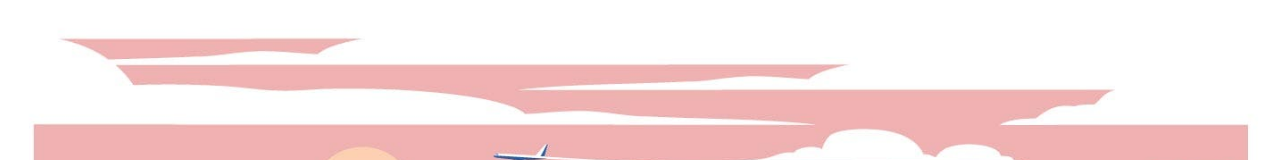
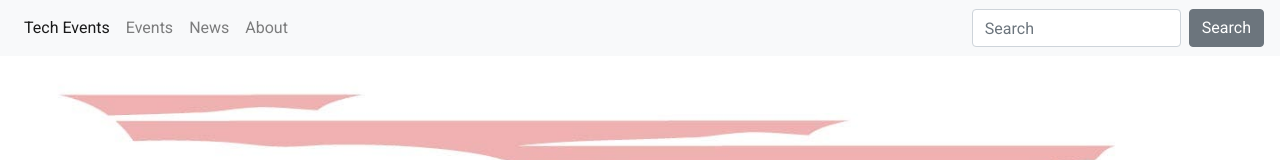
Before and after one commit to A-Teamz/Miami-Tech-Cal, an Angular app in the folder client/: page / in a window 1280 px wide. Shown: the top 160 px of the page. Built offline with nearby package versions, Linux system fonts and the light colour scheme; no server answers.

Commit message:
updated build

```diff
--- a/client/src/app/app.component.html
+++ b/client/src/app/app.component.html
@@ -1,6 +1,6 @@
 
 <div class="homePage">
-<!-- <nav class="navbar navbar-expand-lg navbar-light bg-light">
+<nav class="navbar navbar-expand-lg navbar-light bg-light">
     <button class="navbar-toggler" type="button" data-toggle="collapse" data-target="#navbarColor03" aria-controls="navbarColor03" aria-expanded="false" aria-label="Toggle navigation">
       <span class="navbar-toggler-icon"></span>
     </button>
@@ -25,7 +25,7 @@
         <button class="btn btn-secondary my-2 my-sm-0" type="submit">Search</button>
       </form>
     </div>
-  </nav> -->
+  </nav>
 
 
   <div class="container-fluid">
```
Also changed, not shown: client/package.json (+17 -17 lines), package.json (+10 -10 lines), 2 other files (tests, documents, lock files or other folders).
